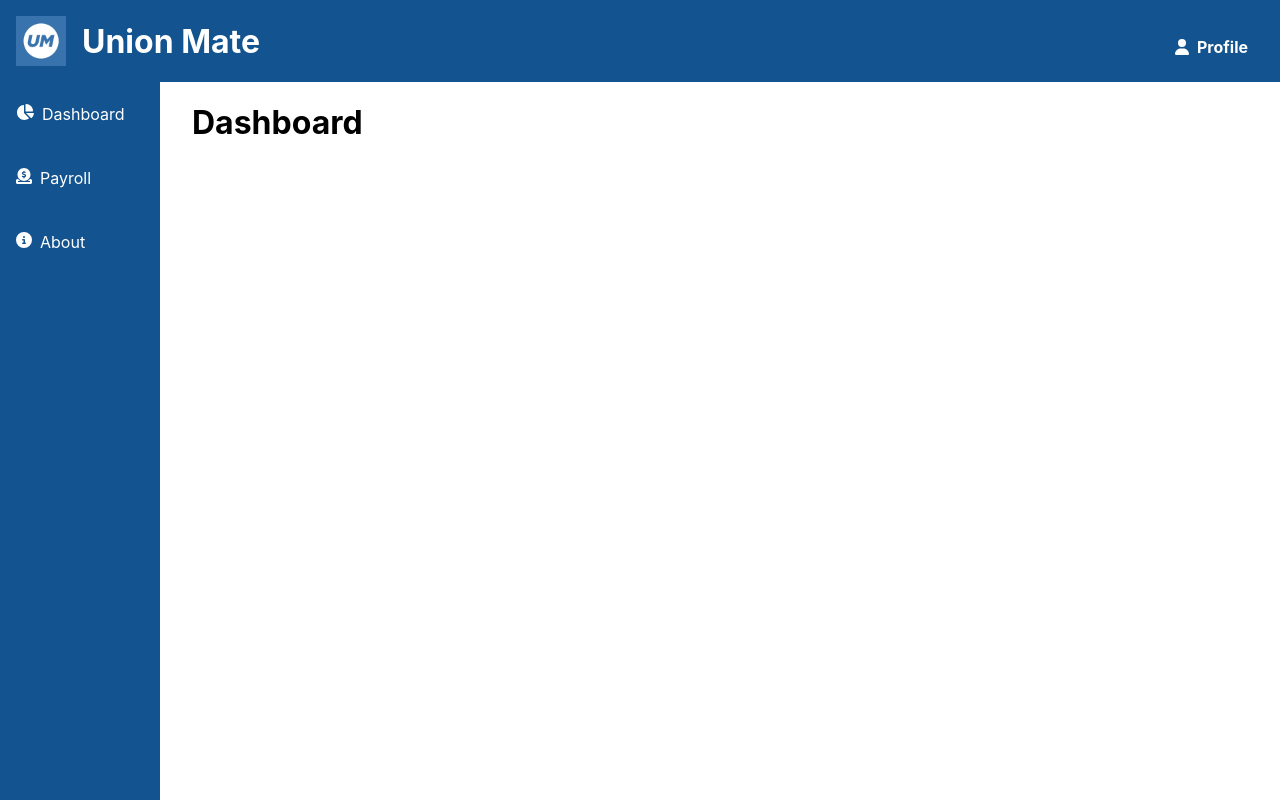
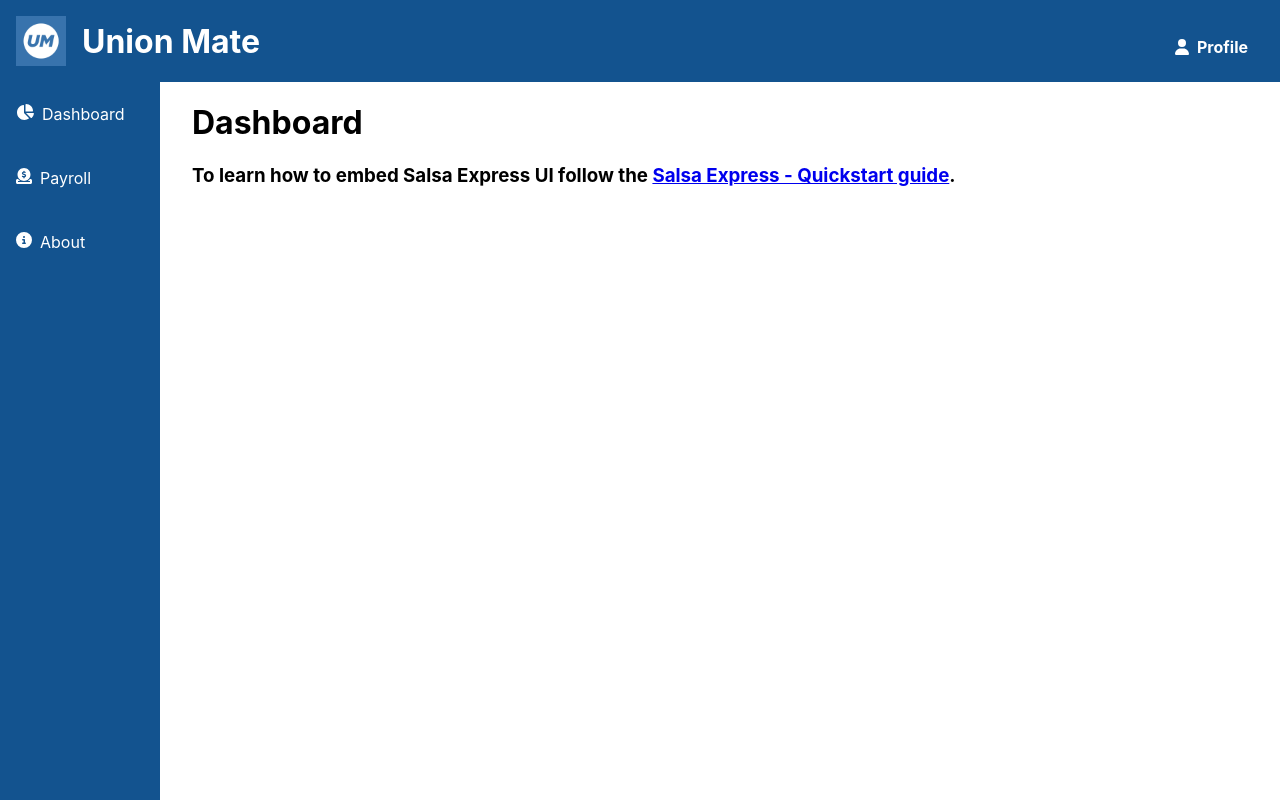
Before and after one commit to salsa-payroll/Example-Frontend-App-Integration, a React (Create React App) app: page / in a window 1280 px wide. Built offline with nearby package versions, Linux system fonts and the light colour scheme.

Commit message:
adjust spacing for content region extract learning text as own component, remove from payroll page

```diff
--- a/src/App.css
+++ b/src/App.css
@@ -1,10 +1,19 @@
+:root {
+  --primary-color: #13538f;
+  --secondary-color: #13538f;
+  --header-padding-y: 1rem;
+  --header-logo-height: 50px;
+  --header-logo-width: 50px;
+  --header-total-height: calc((var(--header-padding-y) * 2) + var(--header-logo-height));
+}
+
 .header {
-  background-color: #13538f;
+  background-color: var(--primary-color);
   color: white;
   font-weight: 500;
   font-size: medium;
   text-align: left;
-  padding: 1rem;
+  padding: var(--header-padding-y);
   display: flex;
 }
 
@@ -28,10 +37,12 @@
 
 .header .logo {
   align-self: center;
+  height: var(--header-logo-height);
+  width: var(--header-logo-width);
 }
 
 .navBarContainer {
-  background-color: #13538f;
+  background-color: var(--primary-color);
   height: -webkit-fill-available;
   width: 10rem;
   display: grid;
@@ -42,7 +53,7 @@
   size: 5rem;
   display: grid;
   position: absolute;
-  background-color: #13538f;
+  background-color: var(--primary-color);
   width: 10rem;
 }
 
@@ -69,9 +80,12 @@
 
 .pageContainer {
   margin-left: 10rem;
-  padding-left: 2rem;
 }
 
 .page {
   display: grid;
 }
+
+.sampleContent {
+  padding-left: 2rem;
+}
--- a/src/components/About.js
+++ b/src/components/About.js
@@ -1,5 +1,12 @@
+import Learn from './Learn';
+
 function About() {
-  return (<div><h1>About</h1></div>);
+  return (
+    <div className="sampleContent">
+      <h1>About</h1>
+      <Learn />
+    </div>
+  );
 }
 
 export default About;
--- a/src/components/Dashboard.js
+++ b/src/components/Dashboard.js
@@ -1,5 +1,12 @@
+import Learn from './Learn';
+
 function Dashboard() {
-  return (<div><h1>Dashboard</h1></div>);
+  return (
+    <div className="sampleContent">
+      <h1>Dashboard</h1>
+      <Learn />
+    </div>
+  );
 }
 
 export default Dashboard;
--- a/src/components/Header.js
+++ b/src/components/Header.js
@@ -1,16 +1,17 @@
-import { FontAwesomeIcon } from '@fortawesome/react-fontawesome'
-import { faUser } from '@fortawesome/free-solid-svg-icons'
+import { faUser } from '@fortawesome/free-solid-svg-icons';
+import { FontAwesomeIcon } from '@fortawesome/react-fontawesome';
 
 function Header() {
   return (
-  <div className='header'>
-    <img className='logo' src='/logo.png' width="50" height="50" alt="logo"/>
-    <h1>Union Mate</h1>
-    <div className='profile'>
-      <FontAwesomeIcon color='white' icon={faUser} className='profile-icon'/>
-      <h4>Profile</h4>
+    <div className="header">
+      <img className="logo" src="/logo.png" alt="logo" />
+      <h1>Union Mate</h1>
+      <div className="profile">
+        <FontAwesomeIcon color="white" icon={faUser} className="profile-icon" />
+        <h4>Profile</h4>
+      </div>
     </div>
-  </div>)
+  );
 }
 
 export default Header;
--- /dev/null
+++ b/src/components/Learn.js
@@ -0,0 +1,14 @@
+export default function Learn() {
+  return (
+    <h3>
+      <span>To learn how to embed Salsa Express UI follow the </span>
+      <a
+        href="https://docs.salsa.dev/docs/express-embedded-ui"
+        target="_blank"
+        rel="noreferrer">
+        Salsa Express - Quickstart guide
+      </a>
+      <span>.</span>
+    </h3>
+  );
+}
--- a/src/components/Payroll.js
+++ b/src/components/Payroll.js
@@ -1,7 +1,7 @@
+import { useEffect } from 'react';
 import '../App.css';
-import { useEffect } from "react";
 
-const Payroll = ({salsa}) => {
+const Payroll = ({ salsa }) => {
   useEffect(() => {
     if (salsa) {
       //***************** EMBED SALSA EXPRESS HERE *****************//
@@ -50,22 +50,14 @@ const Payroll = ({salsa}) => {
   return (
     <div>
       {/* Create a container to host the embedded Salsa UI */}
-      <div id='salsa-container' style={{height: 'calc(100vh - 150px)'}}/>
-      <div>
-        <h3>
-          To learn how to embed Salsa Express UI follow the{' '}
-          <a
-            href="https://docs.salsa.dev/docs/express-embedded-ui"
-            target="_blank"
-            rel="noreferrer"
-          >
-            Salsa Express - Quickstart guide
-          </a>
-          .
-        </h3>
-      </div>
+      <div
+        id="salsa-container"
+        style={{
+          height: 'calc(100vh - var(--header-total-height))',
+        }}
+      />
     </div>
   );
-}
+};
 
 export default Payroll;
```
Lines whose indentation alone changed are shown as unchanged.
